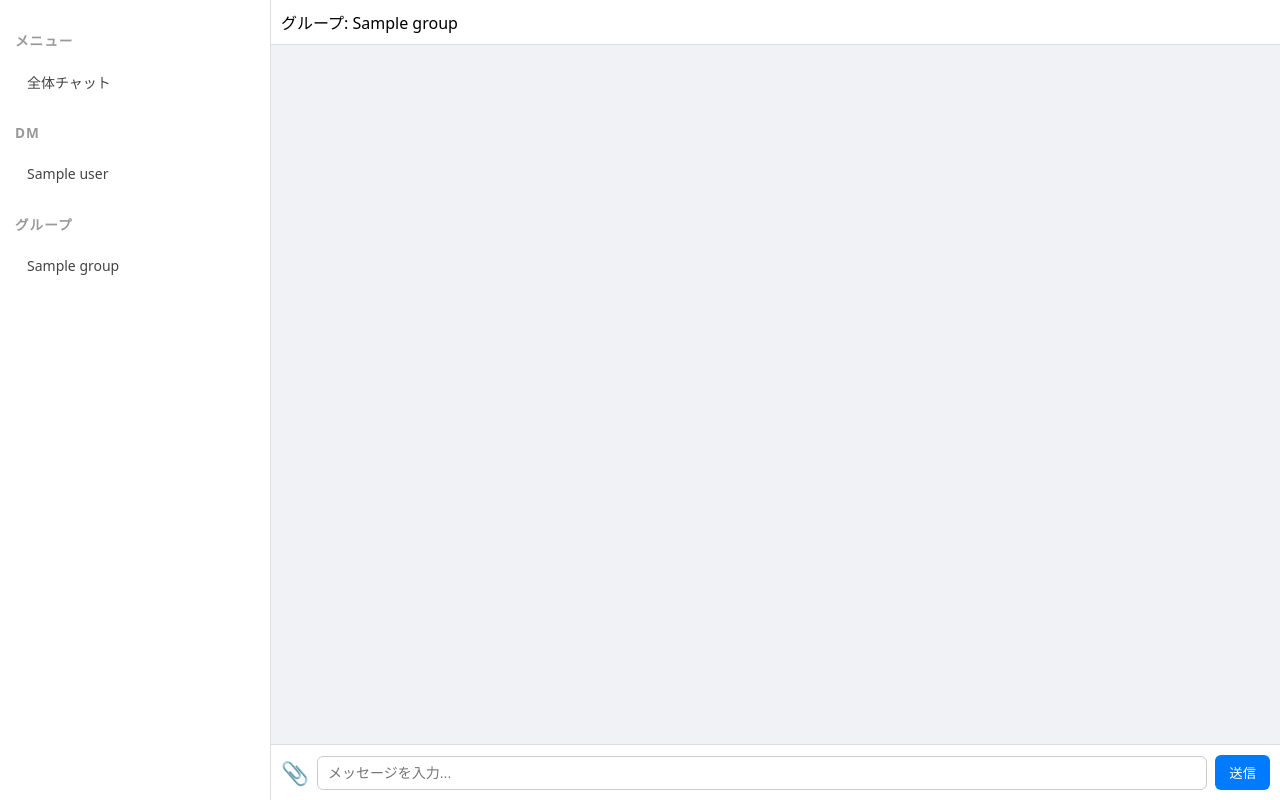
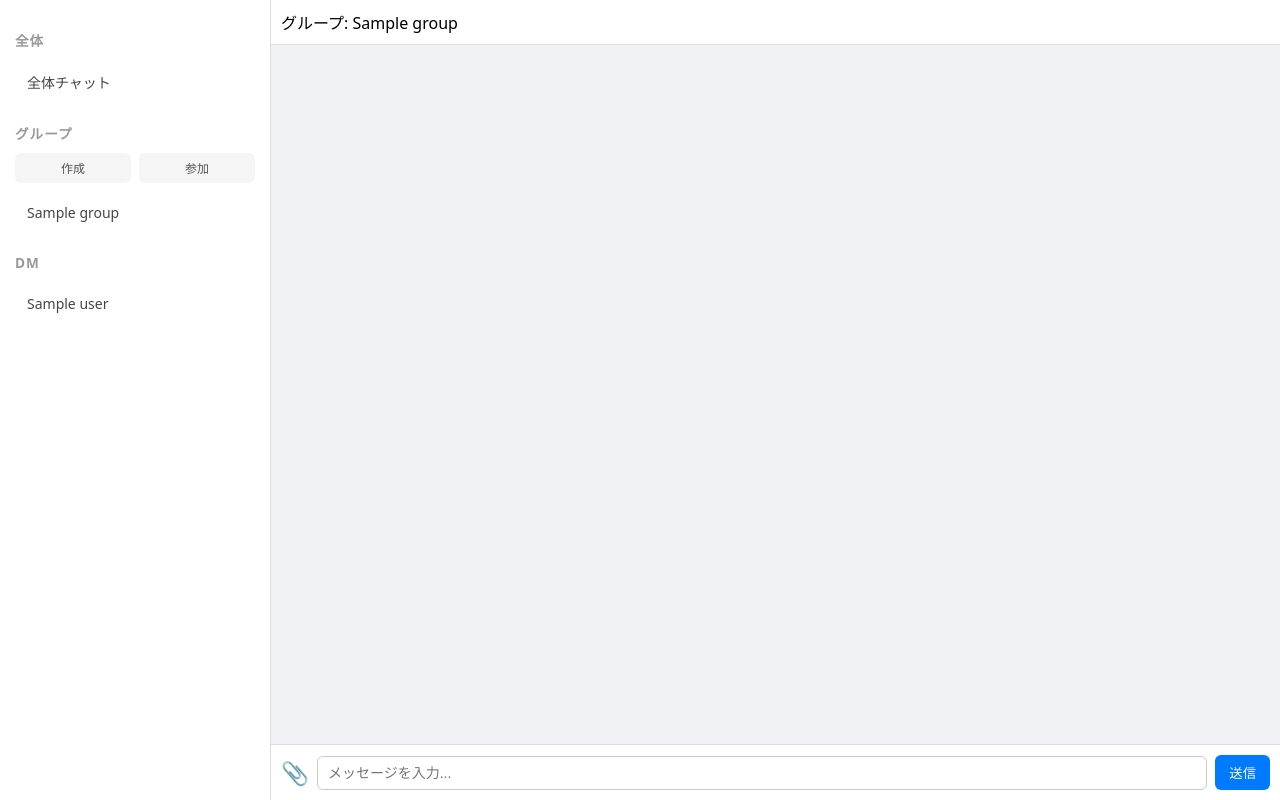
Before and after one commit to Keypom-A/ClassBoard, a Flask app: template templates/chat.html in a window 1280 px wide. Run offline with Flask 3, Linux system fonts and the light colour scheme; the template is opened without the code that fills it: most values are stand-ins (such as "Sample title", 1, 10 or a date in 2020); some libraries are stand-ins or nearby versions.

Commit message:
chat.html

```diff
--- a/templates/chat.html
+++ b/templates/chat.html
@@ -206,28 +206,39 @@
 
     <!-- サイドバー -->
     <div class="sidebar">
-        <h3>メニュー</h3>
-
+        <!-- ① 全体チャット -->
+        <h3>全体</h3>
         <a class="chat-link" href="/chat">
             全体チャット
+            {% if unread_all > 0 %}
+            <span class="badge-notify">{{ unread_all }}</span>
+            {% endif %}
         </a>
 
+        <!-- ② グループ操作（参加・作成） -->
+        <h3>グループ</h3>
+        <div class="group-ops">
+            <a class="btn-op" href="/create_group">作成</a>
+            <a class="btn-op" href="/join_group">参加</a>
+        </div>
+
+        <!-- ③ グループ一覧 -->
+        {% for g in groups %}
+        <a class="chat-link" href="/chat?group={{ g }}">
+            {{ g }}
+            {% if unread_group[g] > 0 %}
+            <span class="badge-notify">{{ unread_group[g] }}</span>
+            {% endif %}
+        </a>
+        {% endfor %}
+
+        <!-- ④ DM一覧 -->
         <h3>DM</h3>
         {% for user in dm_users %}
         <a class="chat-link" href="/chat?user={{ user }}">
             {{ user }}
             {% if unread_dm[user] > 0 %}
             <span class="badge-notify">{{ unread_dm[user] }}</span>
-            {% endif %}
-        </a>
-        {% endfor %}
-
-        <h3>グループ</h3>
-        {% for g in groups %}
-        <a class="chat-link" href="/chat?group={{ g }}">
-            {{ g }}
-            {% if unread_group[g] > 0 %}
-            <span class="badge-notify">{{ unread_group[g] }}</span>
             {% endif %}
         </a>
         {% endfor %}
```
